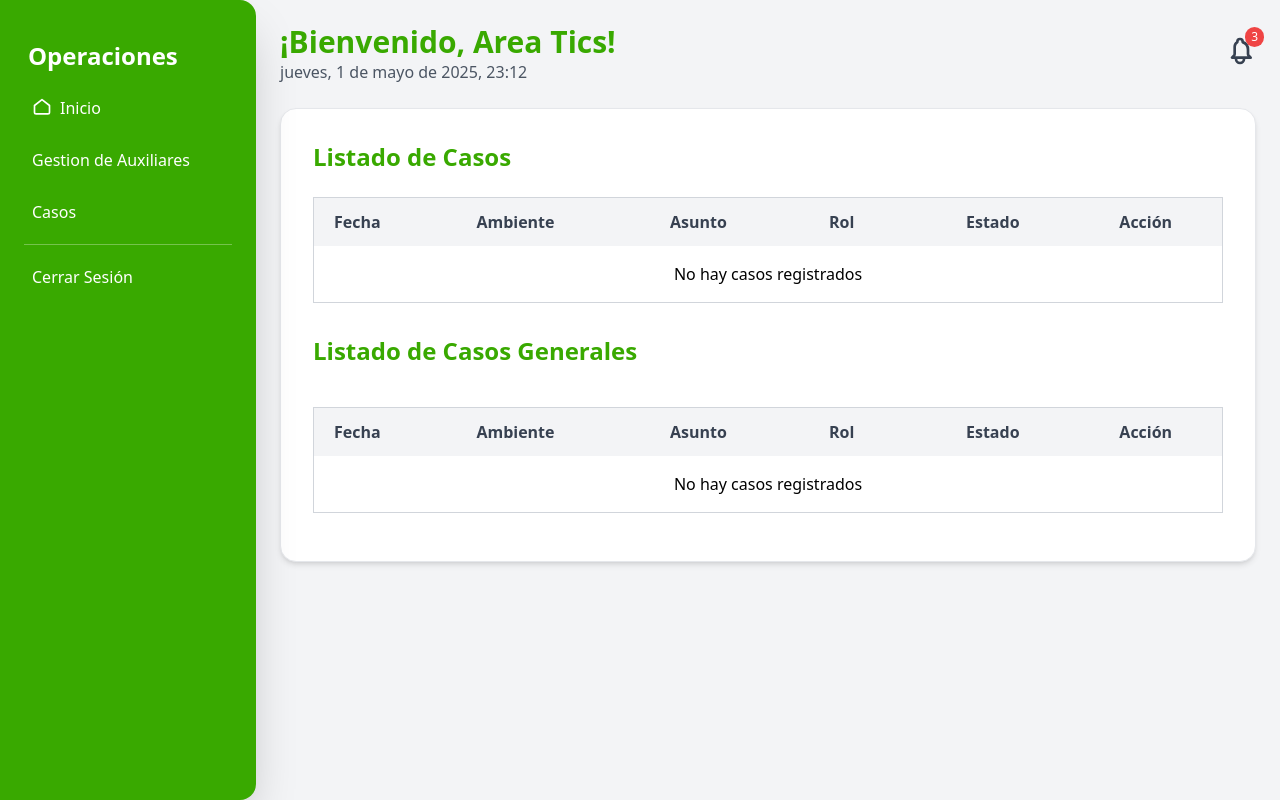
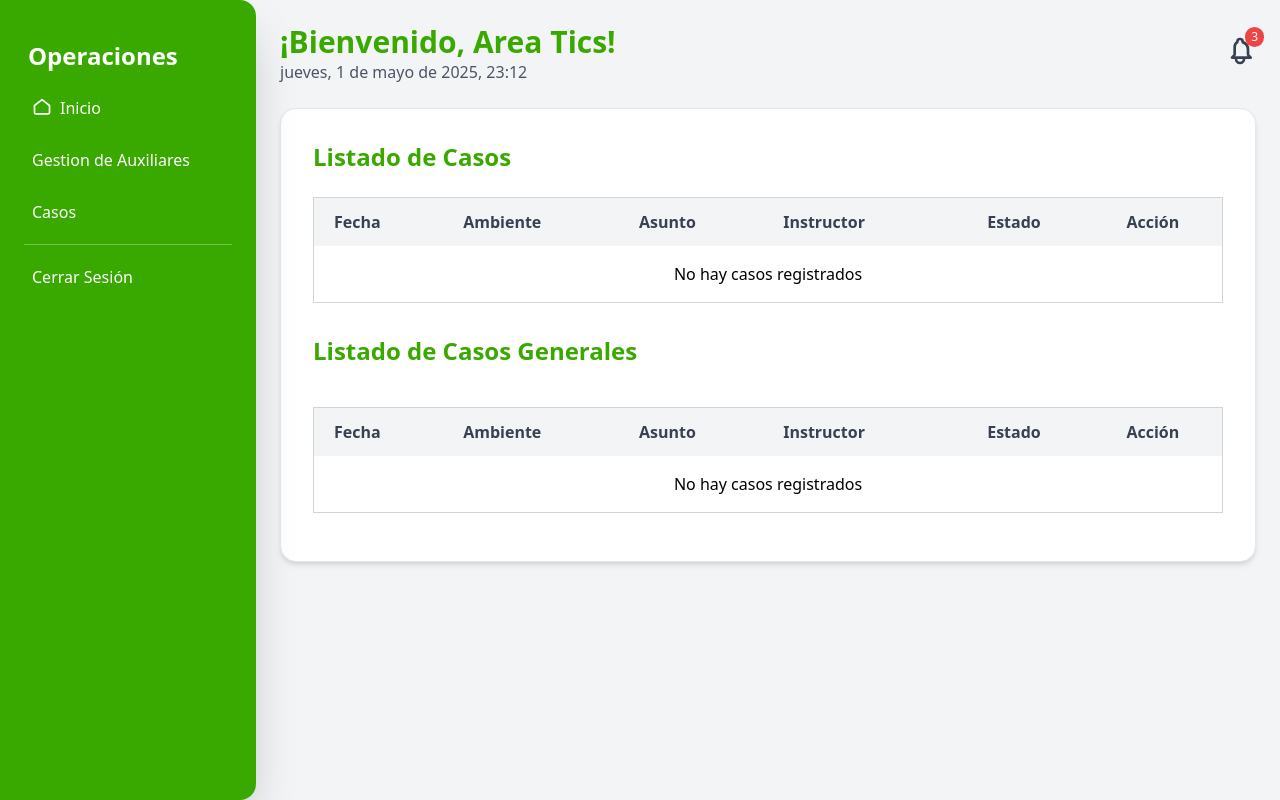
Before and after one commit to Stely69/mesa-de-ayuda, a PHP site: page /Tics/Tics in a window 1280 px wide. Run offline with PHP 8.4, Linux system fonts and the light colour scheme; data that the repository does not hold is empty; some libraries are stand-ins or nearby versions.

Commit message:
feat: update table headers to replace 'Rol' with 'Instructor' for clarity

```diff
--- a/public/views/Tics/Tics.php
+++ b/public/views/Tics/Tics.php
@@ -71,7 +71,7 @@
                             <th class="py-3 px-5 text-left">Fecha</th>
                             <th class="py-3 px-5 text-left">Ambiente</th>
                             <th class="py-3 px-5 text-left">Asunto</th>
-                            <th class="py-3 px-5 text-left">Rol</th>
+                            <th class="py-3 px-5 text-left">Instructor</th>
                             <th class="py-3 px-5 text-center">Estado</th>
                             <th class="py-3 px-5 text-center">Acción</th>
                         </tr>
@@ -132,7 +132,7 @@
                             <th class="py-3 px-5 text-left">Fecha</th>
                             <th class="py-3 px-5 text-left">Ambiente</th>
                             <th class="py-3 px-5 text-left">Asunto</th>
-                            <th class="py-3 px-5 text-left">Rol</th>
+                            <th class="py-3 px-5 text-left">Instructor</th>
                             <th class="py-3 px-5 text-center">Estado</th>
                             <th class="py-3 px-5 text-center">Acción</th>
                         </tr>
```
